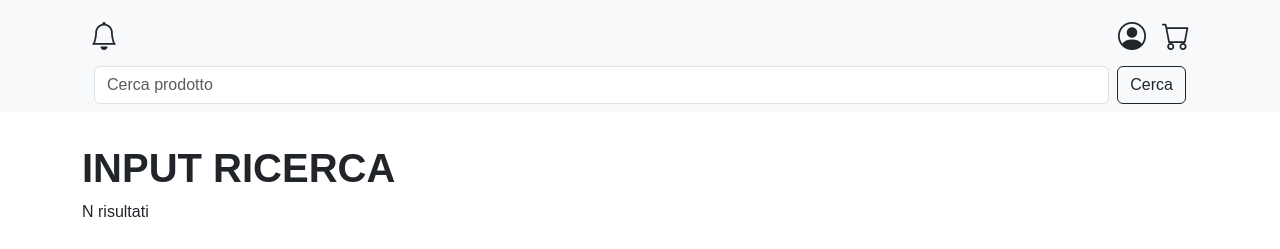
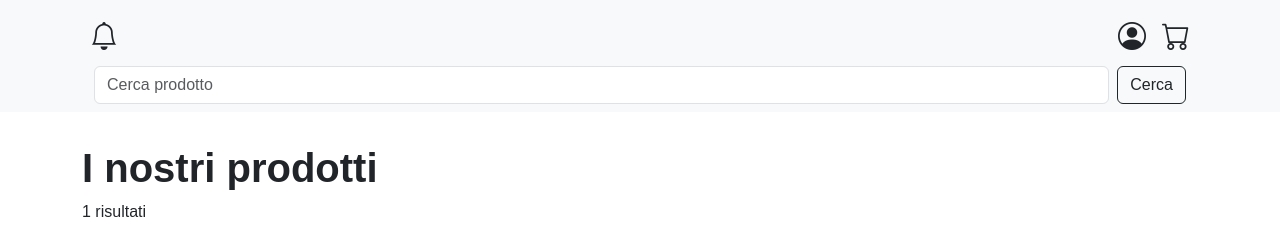
Before and after one commit to N1c0zz/Progetto_Web, a PHP site: page /index.php?action=products in a window 1280 px wide. Shown: the top 249 px of the page. Run offline with PHP 8.4, Linux system fonts and the light colour scheme; tables that the repository leaves empty hold one stand-in row (values such as "Sample post").

Commit message:
update database records and fix problems with the product search feature

```diff
--- a/source/sneakersShop/sito/php/db/database.php
+++ b/source/sneakersShop/sito/php/db/database.php
@@ -14,7 +14,7 @@ class DatabaseHelper{
     public function getProducts() {
         $stmt = $this->db->prepare("SELECT
                                         m.nome AS modello,
-                                        c.nomeCategoria AS categoria,
+                                        GROUP_CONCAT(DISTINCT c.nomeCategoria SEPARATOR ', ') AS categorie,
                                         m.marca,
                                         m.colore,
                                         m.prezzo,
@@ -23,11 +23,11 @@ class DatabaseHelper{
                                         m.dettagli,
                                         m.titoloDescrizione,
                                         m.immagine
-                                    FROM prodotti p
-                                    JOIN modelli m ON p.idmodello = m.idmodello
-                                    JOIN appartenenze a ON a.idmodello = m.idmodello
-                                    JOIN categorie c ON a.idcategoria = c.idcategoria
-                                    GROUP BY p.idprodotto, m.nome, c.nomeCategoria, m.marca, m.colore, m.prezzo, m.descrizione, m.dettagli, m.titoloDescrizione, m.immagine");
+                                    FROM modelli m
+                                    LEFT JOIN prodotti p ON p.idmodello = m.idmodello
+                                    LEFT JOIN appartenenze a ON a.idmodello = m.idmodello
+                                    LEFT JOIN categorie c ON a.idcategoria = c.idcategoria
+                                    GROUP BY m.idmodello");
         $stmt->execute();
         $result = $stmt->get_result();
 
--- a/source/sneakersShop/sito/php/user/products.php
+++ b/source/sneakersShop/sito/php/user/products.php
@@ -11,8 +11,11 @@ foreach ($templateParams["productList"] as &$product) {
 unset($product);
 
 if(isset($_GET["search"]) && !empty($_GET["search"])) {
-    $templateParams["productList"] = applyFilter($templateParams["productList"], $_GET["search"]);
+    $filteredList = applyFilter($templateParams["productList"], $_GET["search"]);
+    $templateParams["productList"] = $filteredList;
 }
+
+$templateParams["productAmount"] = count($templateParams["productList"]);
 
 function applyFilter($productList, $userInput) {
     // input utente
@@ -38,7 +41,7 @@ function applyFilter($productList, $userInput) {
             }
             // Ricerca approssimata (per errori di battitura)
             similar_text($keyword, $productText, $similarity);
-            if ($similarity > 70) {
+            if ($similarity > 50) {
                 $score += 5;
                 $foundKeywords[] = $keyword;
             }
@@ -51,13 +54,18 @@ function applyFilter($productList, $userInput) {
             ];
         }
     }
+    if(isset($results)) {
+        // Ordina i risultati per rilevanza
+        usort($results, function($a, $b) {
+            return $b['score'] - $a['score'];
+        });
+        $result = array_column($results, "product");
+        return $result;
+    } else {
+        $result = [];
+    }
+    return $result;
 
-    // Ordina i risultati per rilevanza
-    usort($results, function($a, $b) {
-        return $b['score'] - $a['score'];
-    });
-    $result = array_column($results, "product");
-    return $result;
 }
 
 // Funzione per normalizzare il testo
--- a/source/sneakersShop/sito/php/user/template/product-list.php
+++ b/source/sneakersShop/sito/php/user/template/product-list.php
@@ -3,9 +3,13 @@
 <!-- N.B SISTEMARE NOMI PARAMETRI -->
 
 <!-- TODO: sostituire input ricerca con il contenuto inserito nel form ricerca-->
-<h1 class="fw-semibold mt-3">INPUT RICERCA</h1>
+<h1 class="fw-semibold mt-3">
+    <?php
+    echo (isset($_GET["search"]) && !empty($_GET["search"])) ? $_GET["search"] : "I nostri prodotti";
+    ?>
+</h1>
 <!-- TODO: sostituire N con il numero effettivo -->
-<p class="">N risultati</p>
+<p class=""><?php echo $templateParams["productAmount"] ?> risultati</p>
 
 <!-- lista prodotti -->
 <ul class="products-list list-unstyled row row-cols-1 row-cols-md-5 g-4 mt-5">
@@ -17,7 +21,7 @@
             <div class="card-body">
                 <h2 class="card-title h5"><?php echo $product["modello"]; ?></h2>
                 <p class="card-text text-muted">
-                    <!-- ?php echo $product["categoria"]; ?><br -->
+                    <?php echo $product["categorie"]; ?><br >
                     <?php echo $product["colore"]; ?><br>
                     <?php echo "Disponibilità: " . $product["disponibilità"] . " pezzi"; ?><br>
                 </p>
```
Also changed, not shown: source/sneakersShop/db/db_filling.sql (+7 -3 lines).
